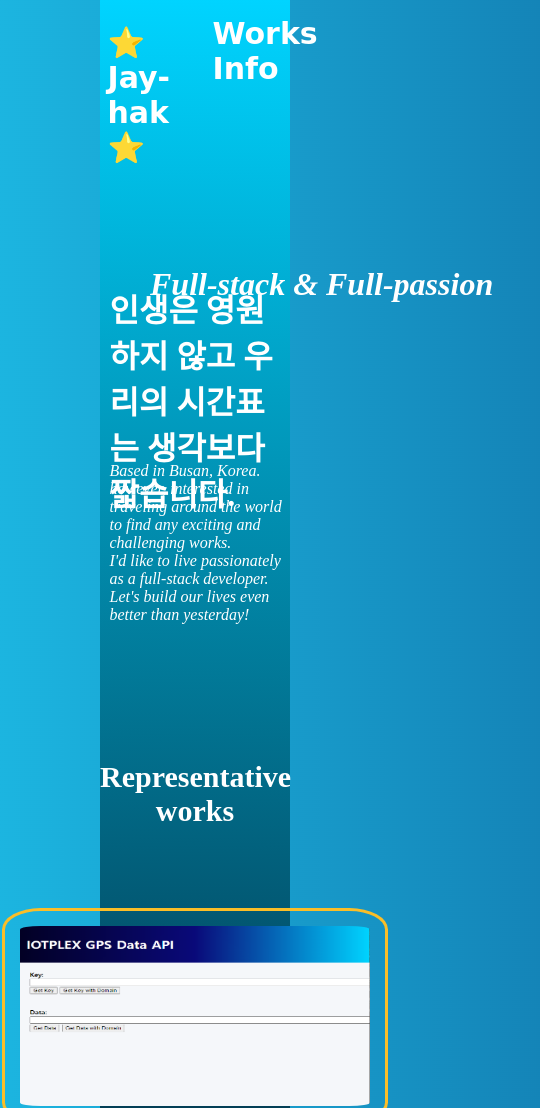
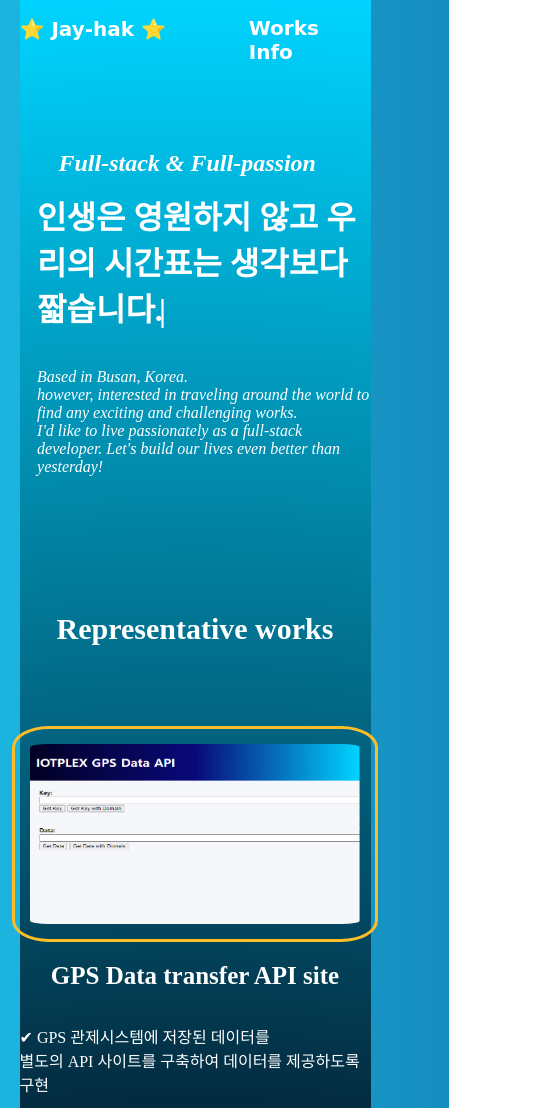
Before and after one commit to garamblue/portfolio_website, a plain HTML site: page index.html in a window 390 px wide. Shown: the top 1108 px of the page, 540 px wide, since content can reach past the window. Drawn offline with nearby package versions, Linux system fonts and the light colour scheme; a web font is replaced by a local one.

Commit message:
css modified for mobile

```diff
--- a/myPortPolioStyle.css
+++ b/myPortPolioStyle.css
@@ -77,7 +77,7 @@ body {
 .frame {
   display: flex;
   flex-direction: column;
-  margin: 0 100px;
+  margin: 0 5%;
   /*background-color: var(--color-logo);*/
   background: rgb(2,0,36);
   background: radial-gradient(circle, rgba(2,0,36,1) 0%, rgba(3,37,57,1) 50%, rgba(0,212,255,1) 100%);
@@ -481,9 +481,45 @@ a[title="flaticon"]:hover {
 /* media query responsive works & info s*/
 @media screen and (max-width: 950px) {
   /* logo */
+  .logo {
+    font-size: 20px;
+    padding-left: 0;
+  }
 
+  li {
+    display: inline;
+    font-size: 20px;
+    padding: 0px 10px;
+  }
 
   /* works */
+  .mainText {
+    font-size: 1.5em;
+    left: 15%;
+  }
+
+  @keyframes slideIn {
+    from {
+      left: -150px;
+      opacity: 0;
+    }
+    to {
+      left: 15%;
+      opacity: 1;
+    }
+  }
+
+  @keyframes slideOut {
+    from {
+      left: 15%;
+      opacity: 1;
+    }
+    to {
+      left: -150px;
+      opacity: 0;
+    }
+  }
+
   .recentArticle {
     flex-direction: column;
     justify-content: center;
@@ -492,7 +528,12 @@ a[title="flaticon"]:hover {
 
   .recentImg {
     height: 180px;
+    width: 330px;
     margin-top: 30px;
+  }
+
+  .recentImg:hover {
+    transform: scale(1.1);
   }
 
   /* info */
```
